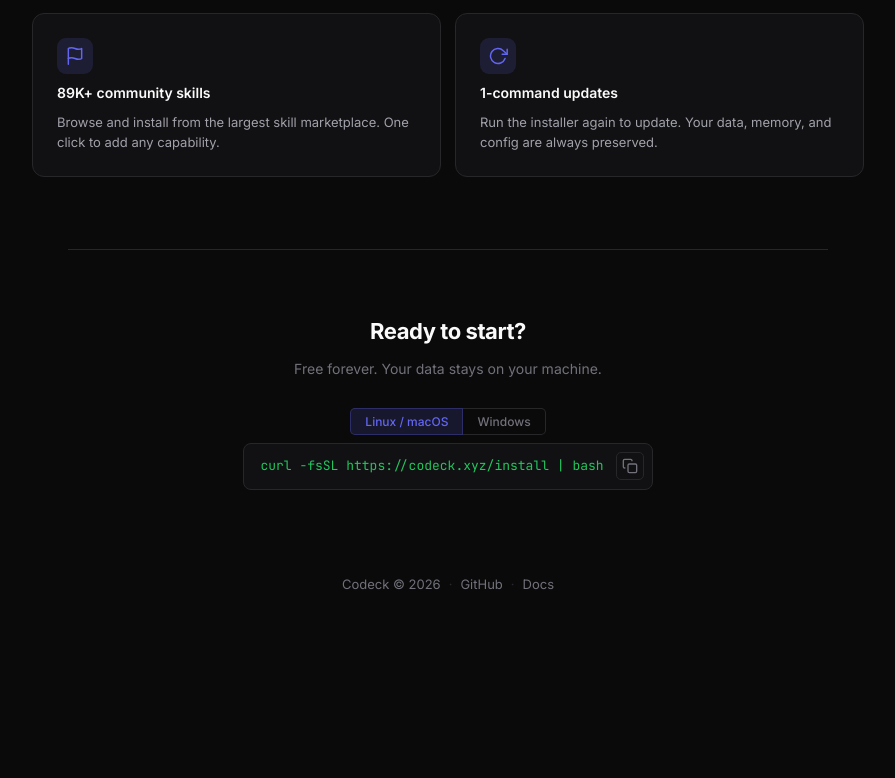
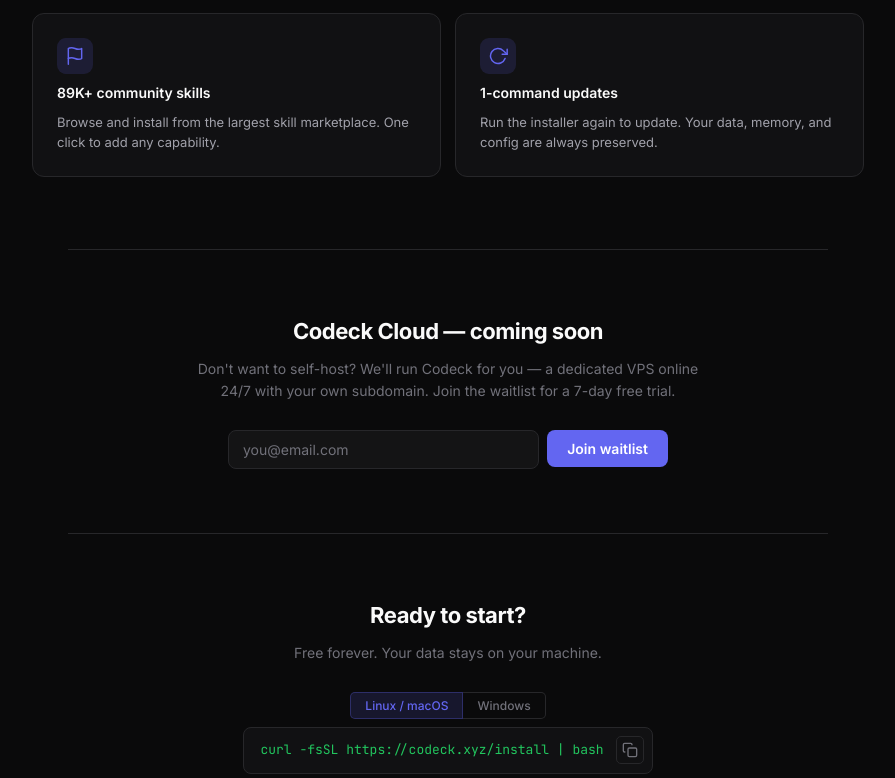
Before and after one commit to cyphercr0w/codeck.xyz, a Preact app: page / in a window 1280 px wide. Shown: the part 2019-2797 px from the top of the page, without its empty margins (192-1087 px from the left). Before the commit the page ends 2646 px from the top, so only its background shows below. Built offline with nearby package versions, Linux system fonts and the light colour scheme.

Commit message:
feat: add cloud waitlist — email signup form + MongoDB API endpoint
- New section 'Codeck Cloud — coming soon' with email input
- Vercel serverless function at api/waitlist.ts stores emails in MongoDB
- Validates email format, rejects duplicates (409)
- Success/error/exists states in the form UI

```diff
--- a/package.json
+++ b/package.json
@@ -9,10 +9,13 @@
   },
   "devDependencies": {
     "@preact/preset-vite": "^2.9.0",
+    "@types/node": "^25.5.0",
+    "@vercel/node": "^5.6.22",
     "preact": "^10.0.0",
     "vite": "^6.0.0"
   },
   "dependencies": {
-    "@vercel/analytics": "^2.0.1"
+    "@vercel/analytics": "^2.0.1",
+    "mongodb": "^7.1.1"
   }
 }
--- a/src/App.tsx
+++ b/src/App.tsx
@@ -1,5 +1,64 @@
 import { useState } from "preact/hooks";
 import { Showcase } from "./showcase/Showcase";
+
+function WaitlistForm() {
+	const [email, setEmail] = useState("");
+	const [state, setState] = useState<
+		"idle" | "loading" | "done" | "exists" | "error"
+	>("idle");
+
+	async function handleSubmit(e: Event) {
+		e.preventDefault();
+		if (!email.trim() || state === "loading") return;
+		setState("loading");
+		try {
+			const res = await fetch("/api/waitlist", {
+				method: "POST",
+				headers: { "Content-Type": "application/json" },
+				body: JSON.stringify({ email: email.trim() }),
+			});
+			if (res.status === 409) {
+				setState("exists");
+			} else if (res.ok) {
+				setState("done");
+			} else {
+				setState("error");
+			}
+		} catch {
+			setState("error");
+		}
+	}
+
+	if (state === "done") {
+		return (
+			<p class="waitlist-success">You're on the list. We'll reach out soon.</p>
+		);
+	}
+
+	return (
+		<form class="waitlist-form" onSubmit={handleSubmit}>
+			<input
+				type="email"
+				class="waitlist-input"
+				placeholder="you@email.com"
+				value={email}
+				onInput={(e) => setEmail((e.target as HTMLInputElement).value)}
+				required
+			/>
+			<button class="waitlist-btn" type="submit" disabled={state === "loading"}>
+				{state === "loading" ? "Joining..." : "Join waitlist"}
+			</button>
+			{state === "exists" && (
+				<p class="waitlist-msg">You're already on the list!</p>
+			)}
+			{state === "error" && (
+				<p class="waitlist-msg waitlist-error">
+					Something went wrong. Try again.
+				</p>
+			)}
+		</form>
+	);
+}
 
 function CopyButton({ text }: { text: string }) {
 	const [copied, setCopied] = useState(false);
@@ -393,6 +452,17 @@
 				</div>
 			</section>
 
+			{/* Cloud Waitlist */}
+			<section class="waitlist">
+				<h2 class="waitlist-title">Codeck Cloud — coming soon</h2>
+				<p class="waitlist-sub">
+					Don't want to self-host? We'll run Codeck for you — a dedicated VPS
+					online 24/7 with your own subdomain. Join the waitlist for a 7-day
+					free trial.
+				</p>
+				<WaitlistForm />
+			</section>
+
 			{/* Footer CTA */}
 			<section class="footer-cta">
 				<h2 class="footer-cta-title">Ready to start?</h2>
--- a/src/style.css
+++ b/src/style.css
@@ -268,6 +268,92 @@
 	line-height: 1.55;
 }
 
+/* ── Waitlist ── */
+.waitlist {
+	max-width: var(--max-w);
+	margin: 0 auto;
+	padding: 64px 24px;
+	text-align: center;
+	border-top: 1px solid var(--border);
+}
+.waitlist-title {
+	font-size: 22px;
+	font-weight: 700;
+	letter-spacing: -0.02em;
+	margin-bottom: 8px;
+}
+.waitlist-sub {
+	font-size: 14px;
+	color: var(--text-muted);
+	margin-bottom: 28px;
+	max-width: 520px;
+	margin-left: auto;
+	margin-right: auto;
+	line-height: 1.6;
+}
+.waitlist-form {
+	display: flex;
+	gap: 8px;
+	justify-content: center;
+	align-items: flex-start;
+	flex-wrap: wrap;
+	max-width: 440px;
+	margin: 0 auto;
+}
+.waitlist-input {
+	flex: 1;
+	min-width: 200px;
+	padding: 10px 14px;
+	border: 1px solid var(--border);
+	border-radius: 8px;
+	background: rgba(255, 255, 255, 0.04);
+	color: var(--text);
+	font-size: 14px;
+	font-family: var(--font);
+	outline: none;
+	transition: border-color 0.2s;
+}
+.waitlist-input:focus {
+	border-color: var(--accent);
+}
+.waitlist-input::placeholder {
+	color: var(--text-muted);
+}
+.waitlist-btn {
+	padding: 10px 20px;
+	border: none;
+	border-radius: 8px;
+	background: var(--accent);
+	color: #fff;
+	font-size: 14px;
+	font-weight: 600;
+	font-family: var(--font);
+	cursor: pointer;
+	transition: opacity 0.2s;
+	white-space: nowrap;
+}
+.waitlist-btn:hover {
+	opacity: 0.9;
+}
+.waitlist-btn:disabled {
+	opacity: 0.5;
+	cursor: not-allowed;
+}
+.waitlist-success {
+	color: #34d399;
+	font-size: 14px;
+	font-weight: 500;
+}
+.waitlist-msg {
+	width: 100%;
+	font-size: 13px;
+	color: var(--text-muted);
+	margin-top: 4px;
+}
+.waitlist-error {
+	color: #f87171;
+}
+
 /* ── Footer CTA ── */
 .footer-cta {
 	max-width: var(--max-w);
```
Also changed, not shown: api/waitlist.ts (added, +40 -0 lines), 1 other file (tests, documents, lock files or other folders).
